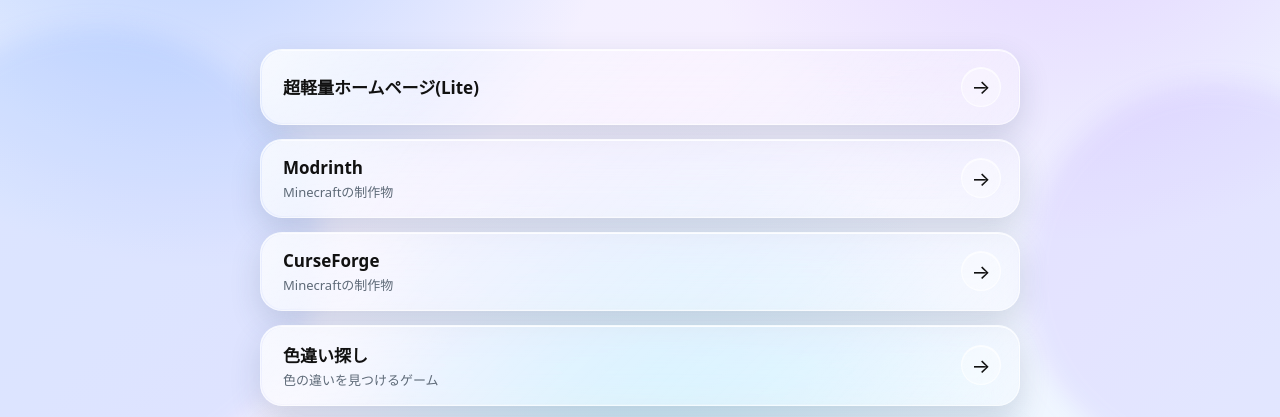
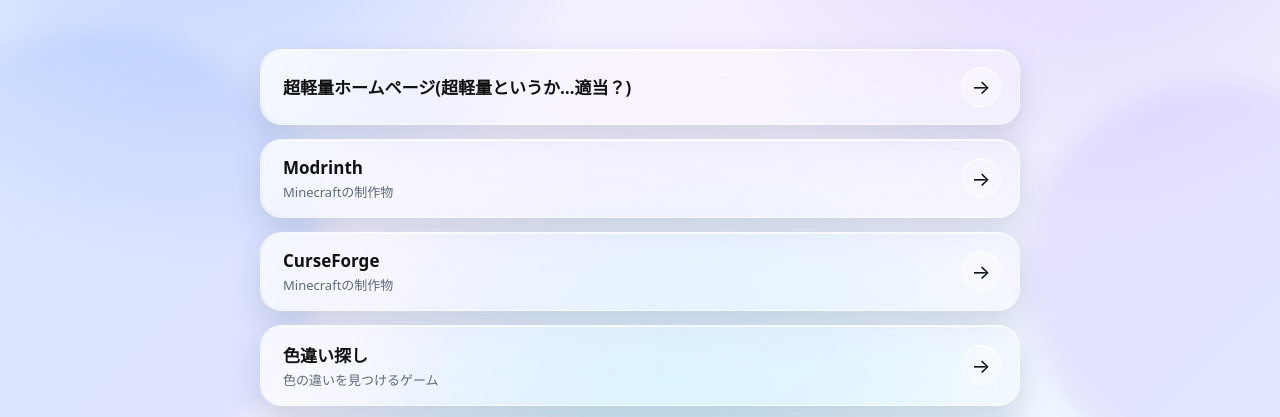
Before and after one commit to stone-block9965/stone-block9965.github.io, a plain HTML site: page links/index.html in a window 1280 px wide. Shown: the part 357-774 px from the top of the page. Drawn offline with Linux system fonts and the light colour scheme.

Commit message:
リンク集

```diff
--- a/links/index.html
+++ b/links/index.html
@@ -497,7 +497,7 @@
 >
                 <span class="button-text">
                     <span class="button-title">
-                        超軽量ホームページ(Lite)
+                        超軽量ホームページ(超軽量というか…適当？)
                     </span>
                 </span>
 
```
